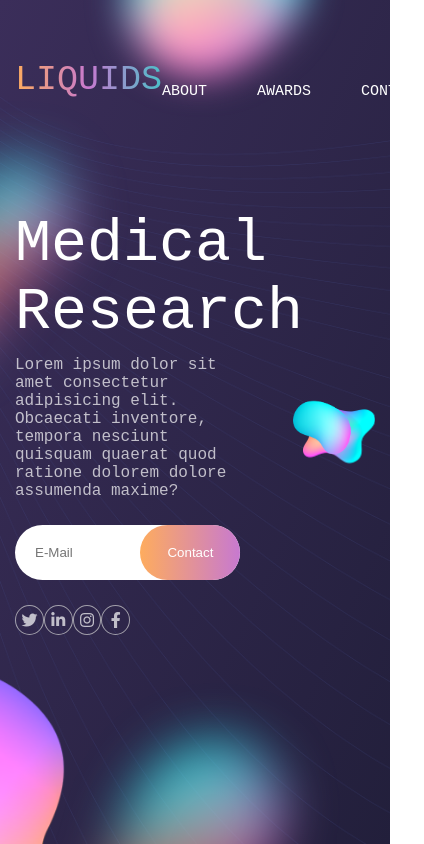
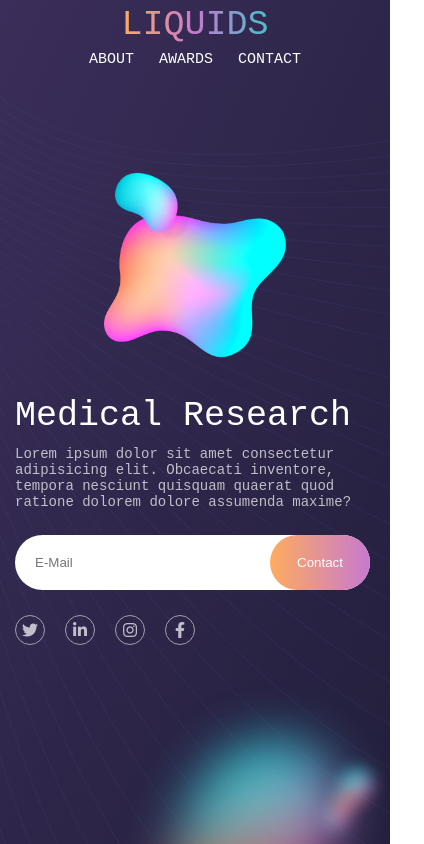
Before and after one commit to johannamag/animated-liquid-hero, a plain HTML site: page index.html in a window 390 px wide. Shown: the whole page, 424 px wide, since content can reach past the window. Drawn offline with Linux system fonts and the light colour scheme.

Commit message:
Added Media Queries

```diff
--- a/style.css
+++ b/style.css
@@ -270,3 +270,70 @@ header {
     filter: hue-rotate(360deg);
   }
 }
+
+@media screen and (max-width: 1200px) {
+  .image-group {
+    margin: 5rem;
+  }
+}
+
+@media screen and (max-width: 768px) {
+  .nav {
+    align-items: center;
+  }
+  .content {
+    grid-template-columns: 1fr;
+    margin-bottom: 10rem;
+  }
+  .content-details {
+    order: 1;
+    max-width: 100%;
+  }
+  .title {
+    font-size: 3.5rem;
+  }
+  .paragraph {
+    font-size: 1.4rem;
+  }
+  .image-group {
+    margin-top: 10rem;
+  }
+  .large {
+    width: 70%;
+  }
+  .kidney {
+    width: 30%;
+    top: -1rem;
+    left: 5rem;
+  }
+  .liquid-1 {
+    display: none;
+  }
+  .liquid-2 {
+    left: 30rem;
+    bottom: -1rem;
+    top: revert;
+    width: 25%;
+  }
+  .liquid-3 {
+    right: -3rem;
+    bottom: -25rem;
+  }
+  .liquid-4 {
+    display: none;
+  }
+}
+
+@media screen and (max-width: 700px) {
+  .nav {
+    flex-direction: column;
+    height: 5.5rem;
+  }
+  .logo {
+    margin-top: 0.5rem;
+  }
+  .nav-item {
+    margin-top: 0.5rem;
+    margin-right: 2.5rem;
+  }
+}
```
